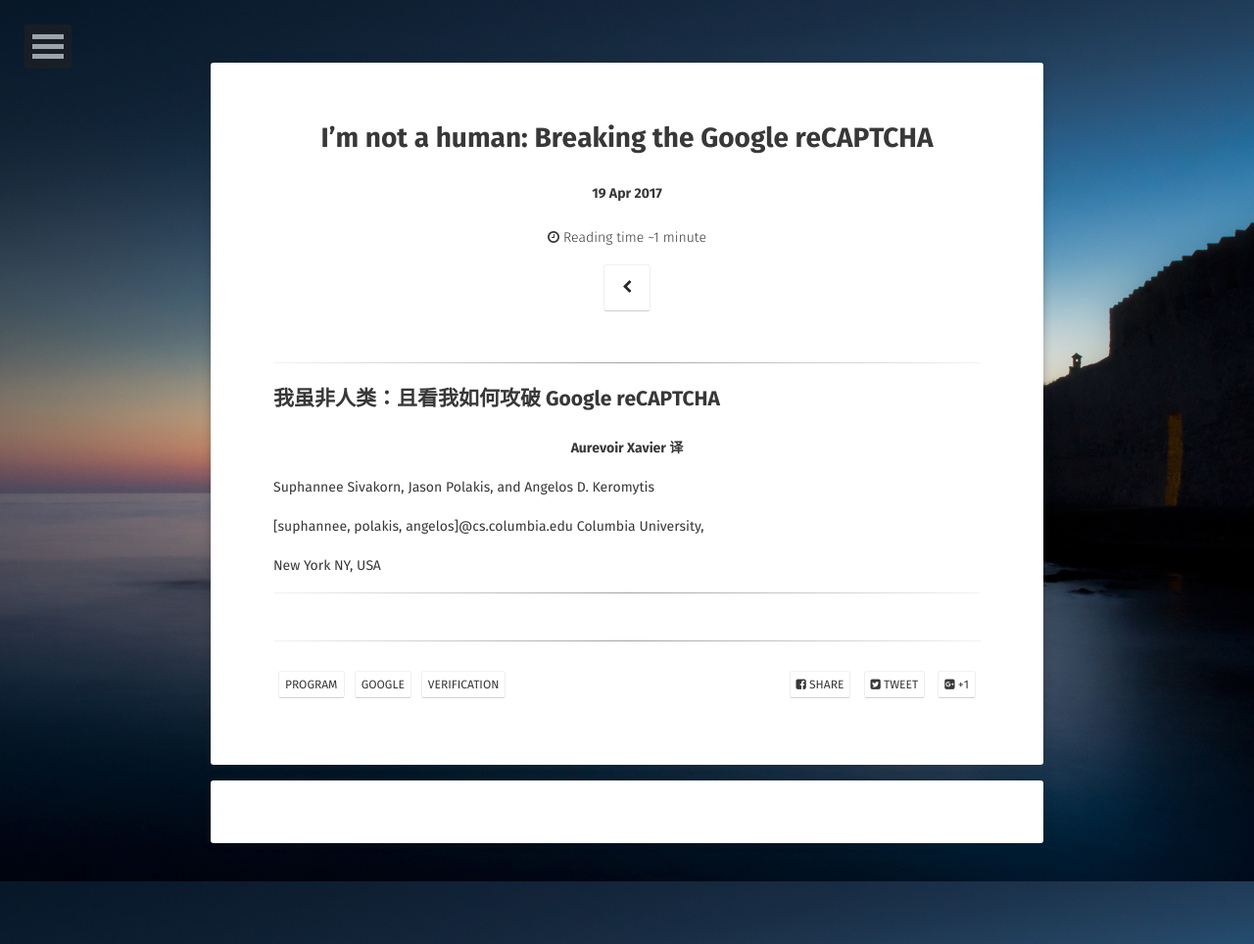
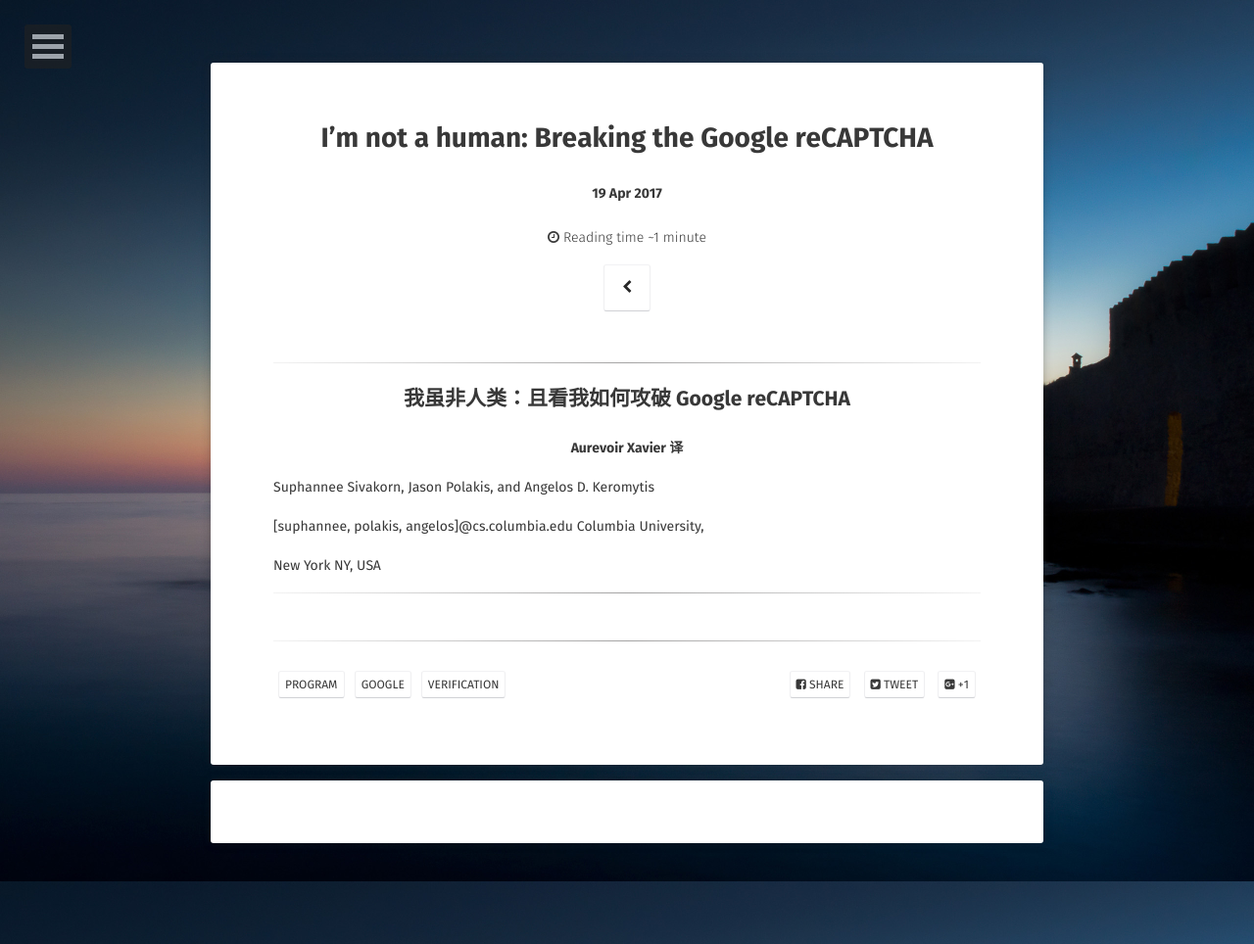
Before and after one commit to AurevoirXavier/deprecated-AurevoirXavier.github.io, a Jekyll site: the page built from _posts/2017-4-19-reCAPTCHA.md, in a window 1280 px wide. Shown: the whole page at 98% size. Built offline with Jekyll 4.4.1, drawn with Linux system fonts in a browser that asks for light colours; some web fonts are replaced; comment, search, counter and statistics services are not loaded.

Commit message:
13:19/04/20/2017

```diff
--- a/_posts/2017-4-19-reCAPTCHA.md
+++ b/_posts/2017-4-19-reCAPTCHA.md
@@ -9,7 +9,7 @@
 
 ---
 
-<h2 style="align=center">我虽非人类：且看我如何攻破 Google reCAPTCHA</h2>
+<center><h2 style="">我虽非人类：且看我如何攻破 Google reCAPTCHA</h2></center>
 
 <center><strong>Aurevoir Xavier 译</strong></center>
 
```
